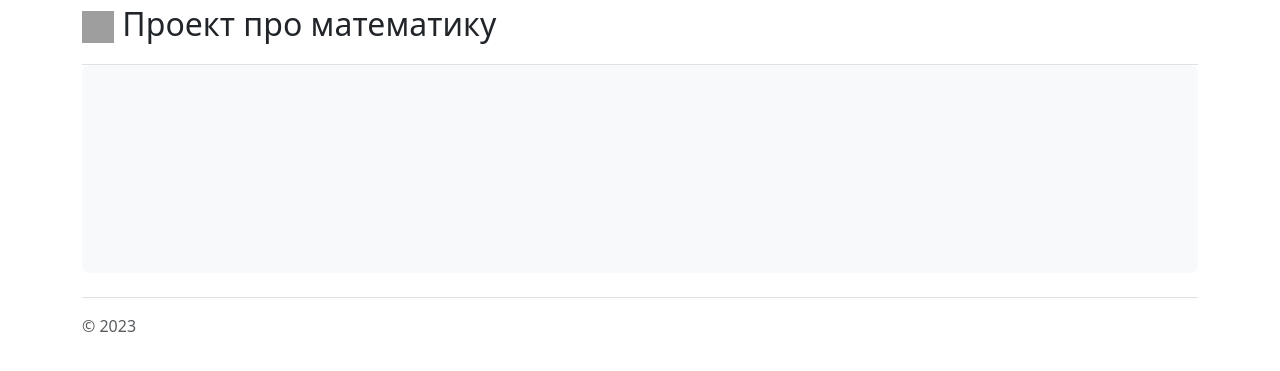
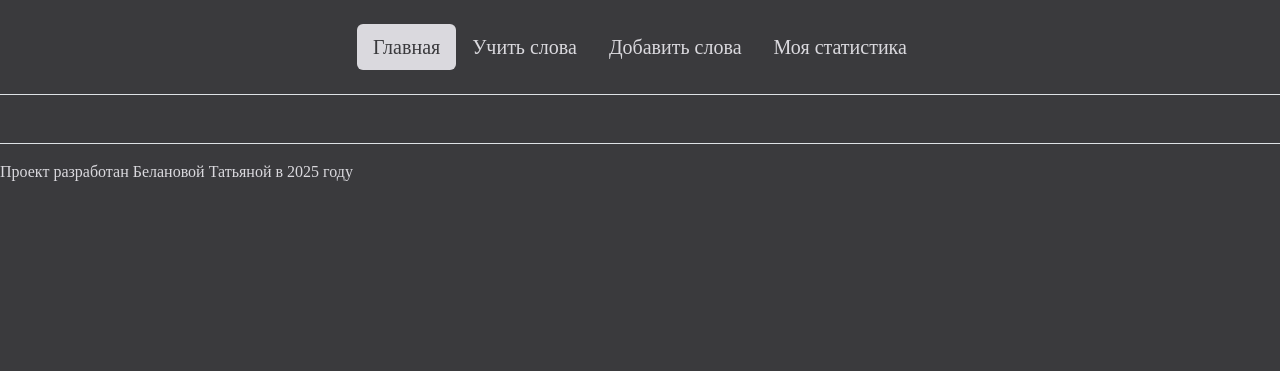
Before and after one commit to tanya-belanova/my_site, a Django app: template my_project/templates/base_page.html in a window 1280 px wide. Shown: the top 371 px of the page. Run offline with Django 5.2, Linux system fonts and the light colour scheme; the template is opened without the code that fills it, so the values that code supplies are empty; some libraries are stand-ins or nearby versions; grey boxes are pictures that could not be loaded.

Commit message:
добавлен custom.css, там лежат мои стили

```diff
--- /dev/null
+++ b/my_project/static/custom.css
@@ -0,0 +1,51 @@
+body {
+    font-family: "Gotham Pro"!important;
+    background-color: #3a3a3d!important;
+    color: white;
+}
+
+.nav-link {
+    font-size: 20px!important;
+    color: #dad9de;
+}
+
+.nav-link:hover {
+    color: white!important;
+}
+
+.nav-link.active {
+    background-color: #dad9de!important;
+    transition: box-shadow 0.1s ease-in-out;
+    color: #3a3a3d!important;
+}
+
+.nav-link.active:hover{
+    background-color: white!important;
+    box-shadow: 0 0 10px rgba(0, 0, 0, 0.2);
+}
+
+h1 {
+    font-size:128px!important;
+}
+
+.btn-primary {
+    background-color: #09b025!important;
+    border-color: #0dd62e!important;
+}
+
+.btn-primary:hover {
+    background-color: #0dd62e!important;
+    box-shadow: 0 0 10px rgba(0, 0, 0, 0.2);
+}
+
+.container {
+    padding: 0!important;
+}
+
+.footer {
+    position: relative;
+    bottom: 0;
+    width: 100%;
+    height: 60px;
+    color: #dad9de!important;
+}
--- a/my_project/templates/base_page.html
+++ b/my_project/templates/base_page.html
@@ -2,32 +2,27 @@
 <html lang="ru">
 <head>
     <meta charset="UTF-8">
-    <title>{% block pagetitle %}{% endblock %}</title>
-    <!-- load static -->
+    <title>{% block pagetitle %}Проект Estudio{% endblock %}</title>
     {% load static %}
-    <!-- CSS -->
     <link href="{% static 'bootstrap.min.css' %}" rel="stylesheet">
+    <link rel="stylesheet" href="{% static 'custom.css' %}">
 </head>
 <body>
-<main>
-    <div class="container">
-        <header class="border-bottom">
-            <a href="/" class="d-flex align-items-center mb-3 mb-md-0 me-md-auto text-dark text-decoration-none">
-                <div class="fs-2 mb-3">
-                    <img src="{% static 'calculator.svg' %}" alt="Проект про математику" width="32" height="32"/>
-                    <span>Проект про математику</span>
-                </div>
-            </a>
+    <main>
+        <header class="d-flex justify-content-center py-4 border-bottom mb-5">
+            <ul class="nav nav-pills">
+                <li class="nav-item"><a href="#" class="nav-link active" aria-current="page">Главная</a></li>
+                <li class="nav-item"><a href="#" class="nav-link">Учить слова</a></li>
+                <li class="nav-item"><a href="#" class="nav-link">Добавить слова</a></li>
+                <li class="nav-item"><a href="#" class="nav-link">Моя статистика</a></li>
+            </ul>
         </header>
-        <div class="p-5 mb-4 bg-light rounded-3" id="title-box">
-            <div class="container-fluid py-5">
-                <h1 class="display-1 fw-bold">{% block page-title %}{% endblock %}</h1>
-                <p class="col-md-8 fs-4">{% block page-lead %}{% endblock %}</p>
-            </div>
+        <div class="container col-xxl-8 px-1 py-3">
+            {% block content %}{% endblock %}
         </div>
-        {% block content %}{% endblock %}
-        <footer class="footer pt-3 mt-4 text-muted border-top">© 2023</footer>
-    </div>
-</main>
+        <footer class="footer pt-3 mt-4 text-muted border-top">
+            Проект разработан Белановой Татьяной в 2025 году
+        </footer>
+    </main>
 </body>
 </html>
```
